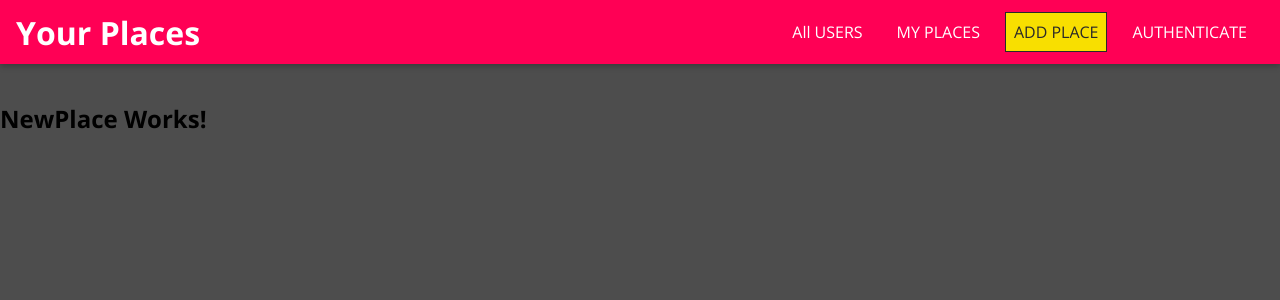
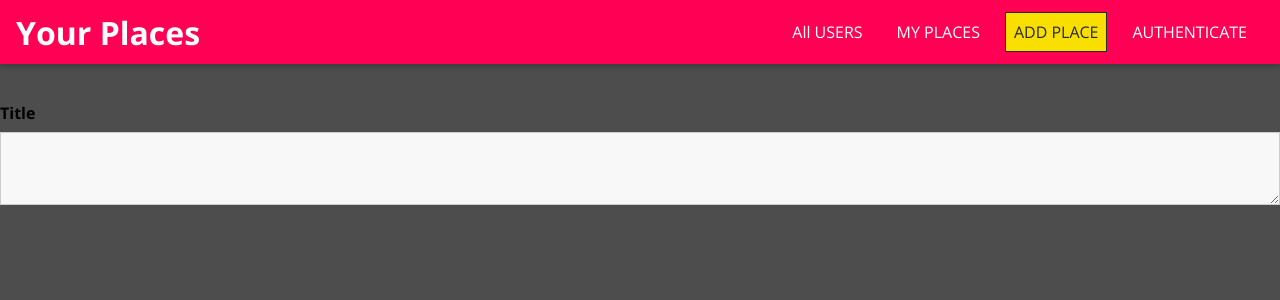
Before and after one commit to grnganon/PeopleAndPlaces, a React (Create React App) app: page /places/new in a window 1280 px wide. Shown: the top 300 px of the page. Built offline with nearby package versions, Linux system fonts and the light colour scheme.

Commit message:
Started with input component for new places

```diff
--- a/src/App.js
+++ b/src/App.js
@@ -7,9 +7,9 @@
 } from 'react-router-dom';
 
 import Users from './user/pages/Users';
-import NewPlace from './places/pages/NewPlace';
+import NewPlace from './places/pages/NewPlace/NewPlace';
 import MainNavigation from './shared/components/Navigation/MainNavigation/MainNavigation';
-import UserPlaces from './places/pages/UserPlaces';
+import UserPlaces from './places/pages/UserPlaces/UserPlaces';
 
 const App = () => {
   return (
--- a/src/places/pages/NewPlace.js
+++ /dev/null
@@ -1,7 +0,0 @@
-import React from 'react';
-
-const NewPlace = () => {
-  return <h2>NewPlace Works!</h2>
-};
-
-export default NewPlace;
--- /dev/null
+++ b/src/places/pages/NewPlace/NewPlace.css
@@ -0,0 +1,11 @@
+.place-form {
+  position: relative;
+  list-style: none;
+  margin: 0 auto;
+  padding: 1rem;
+  width: 90%;
+  max-width: 40rem;
+  box-shadow: 0 2px 8px rgba(0, 0, 0, 0.26);
+  border-radius: 6px;
+  background: white;
+}
--- /dev/null
+++ b/src/places/pages/NewPlace/NewPlace.js
@@ -0,0 +1,14 @@
+import React from 'react';
+import Input from '../../../shared/components/FormElements/Input/Input';
+
+const NewPlace = () => {
+  // Stubbing out some add place logic,not too deep, will eventually send to server instead
+  // Not worth adding to 'DUMMY_PLACES'
+  return (
+    <form className="place-form">
+      <Input type="text" label="Title" />
+    </form>
+  );
+};
+
+export default NewPlace;
--- a/src/places/pages/UserPlaces.js
+++ b/src/places/pages/UserPlaces/UserPlaces.js
@@ -1,6 +1,6 @@
 import React from 'react';
 import { useParams } from 'react-router-dom';
-import PlaceList from '../components/PlaceList/PlaceList';
+import PlaceList from '../../components/PlaceList/PlaceList';
 
 const DUMMY_PLACES = [
   {
--- /dev/null
+++ b/src/shared/components/FormElements/Input/Input.css
@@ -0,0 +1,41 @@
+.form-control {
+  margin: 1rem 0;
+}
+
+.form-control label,
+.form-control input,
+.form-control textarea {
+  display: block;
+}
+
+.form-control label {
+  font-weight: bold;
+  margin-bottom: 0.5rem;
+}
+
+.form-control input,
+.form-control textarea {
+  width: 100%;
+  font: inherit;
+  border: 1px solid #ccc;
+  background: #f8f8f8;
+  padding: 0.15rem 0.25rem;
+}
+
+.form-control input:focus,
+.form-control textarea:focus {
+  outline: none;
+  background: #ebebeb;
+  border-color: #510077;
+}
+
+.form-control--invalid label,
+.form-control--invalid p {
+  color: red;
+}
+
+.form-control--invalid input,
+.form-control--invalid textarea {
+  border-color: red;
+  background: #ffd1d1;
+}
--- /dev/null
+++ b/src/shared/components/FormElements/Input/Input.js
@@ -0,0 +1,21 @@
+import React from 'react';
+
+import './Input.css';
+
+const Input = props => {
+  // rendering 'element' which might be an input or a text area
+  const element =
+    props.element === 'input' ? (
+      <input id={props.id} type={props.type} placeholder={props.placeholder} />
+    ) : (
+      <textarea id={props.id} rows={props.rows || 3} />
+    );
+  return (
+    <div className={`form-control`}>
+      <label htmlFor={props.id}>{props.label}</label>
+      {element}
+    </div>
+  );
+};
+
+export default Input;
```
